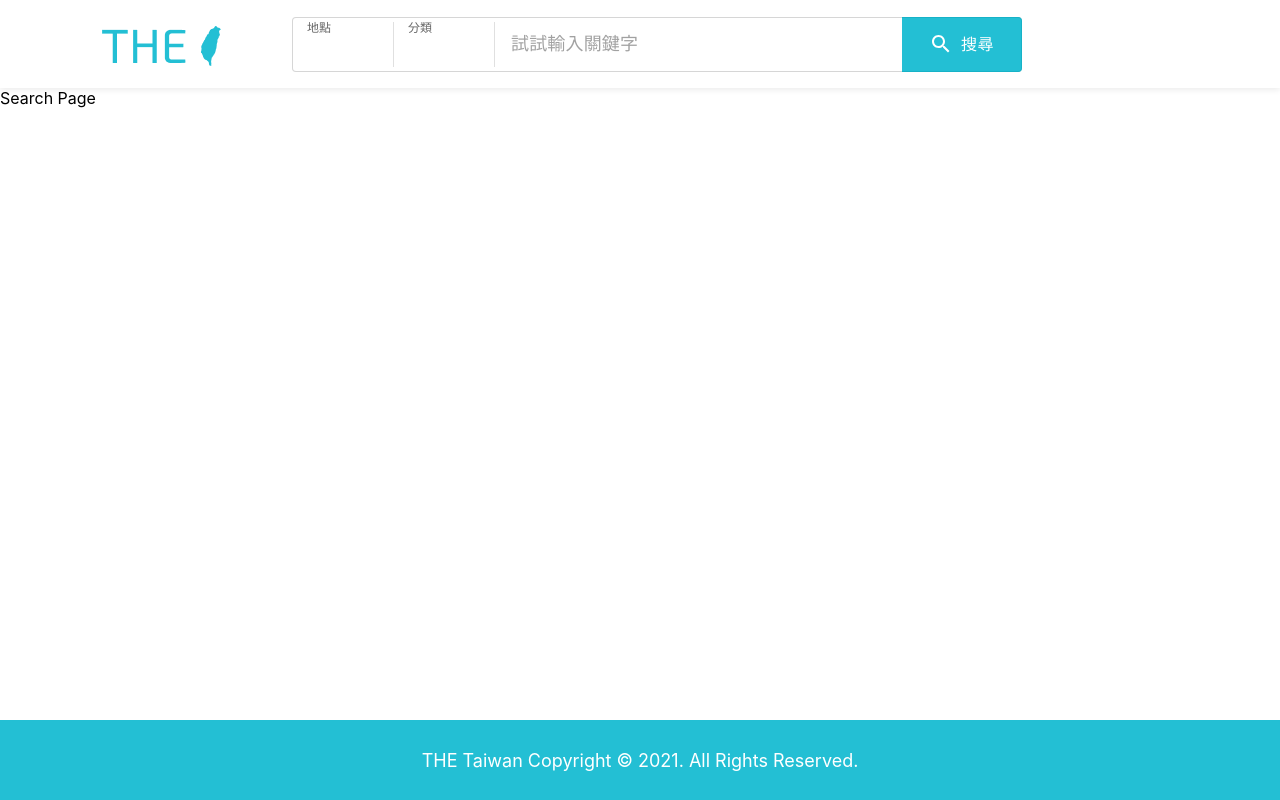
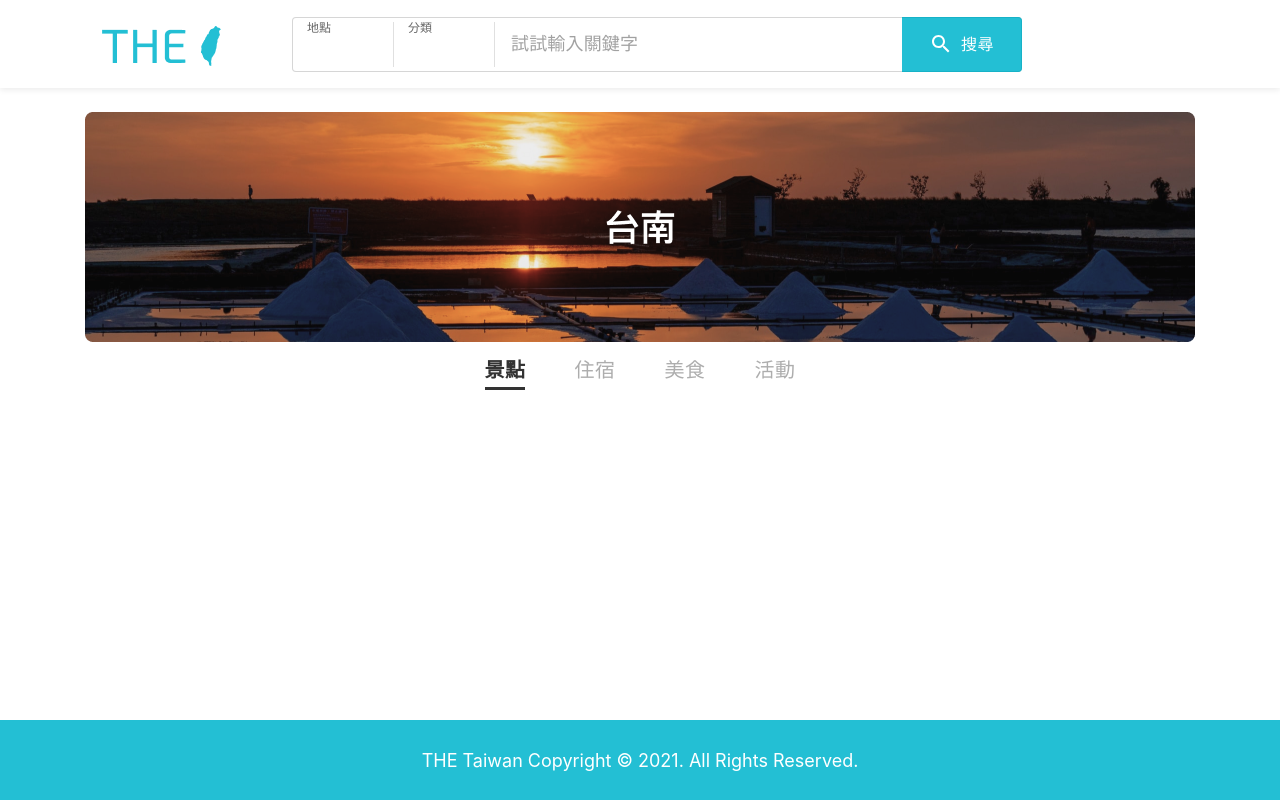
Before and after one commit to peiyucc0725/f2e-taiwan-travel, a React (Create React App) app: page /search in a window 1280 px wide. Built offline with nearby package versions, Linux system fonts and the light colour scheme.

Commit message:
feat: search page banner and tab

```diff
--- /dev/null
+++ b/src/assets/sass/search.sass
@@ -0,0 +1,10 @@
+.search-page
+    .search-contenter
+        width: 100%
+        max-width: 1110px
+        margin: 0 auto
+        overflow: hidden
+        position: relative
+        padding: 24px 0
+        .search-banner
+            width: 100%
--- a/src/page/Search/index.jsx
+++ b/src/page/Search/index.jsx
@@ -1,8 +1,63 @@
 import * as React from 'react';
+import '../../assets/sass/search.sass'
+import searchBanner from '../../assets/image/searchBanner.png'
+import { styled, Tabs, Tab } from '@mui/material';
+
+const StyledTabs = styled((props) => (
+    <Tabs
+        {...props}
+        TabIndicatorProps={{ children: <span className="MuiTabs-indicatorSpan" /> }}
+    />
+))({
+    '& .MuiTabs-indicator': {
+        display: 'flex',
+        justifyContent: 'center',
+        backgroundColor: 'transparent',
+        bottom: '5px',
+        height: '3px'
+    },
+    '& .MuiTabs-indicatorSpan': {
+        maxWidth: 40,
+        width: '100%',
+        backgroundColor: '#333333',
+    },
+});
+
+const StyledTab = styled((props) => <Tab disableRipple {...props} />)(() => ({
+        fontSize: '20px',
+        color: '#33333366',
+        fontWeight: 400,
+        '&.Mui-selected': {
+            color: '#333333',
+            fontWeight: 600,
+        },
+        '&.Mui-focusVisible': {
+            backgroundColor: '#333333',
+        },
+    }),
+);
 
 const Search = (props) => {
+    const [cate, setCate] = React.useState(0);
+    const handleChange = (event, newValue) => {
+        setCate(newValue);
+    };
+
     return (
-        <div>Search Page</div>
+        <div className='search-page'>
+            <div className='search-contenter'>
+                <img className="search-banner" src={searchBanner} alt="banner" />
+                <StyledTabs value={cate} onChange={handleChange} aria-label="nav tabs example" centered>
+                    <StyledTab label="景點" />
+                    <StyledTab label="住宿" />
+                    <StyledTab label="美食" />
+                    <StyledTab label="活動" />
+                </StyledTabs>
+                <div>
+
+                </div>
+            </div>
+        </div>
     )
 }
 
```
Also changed, not shown: src/assets/image/searchBanner.png (added).
